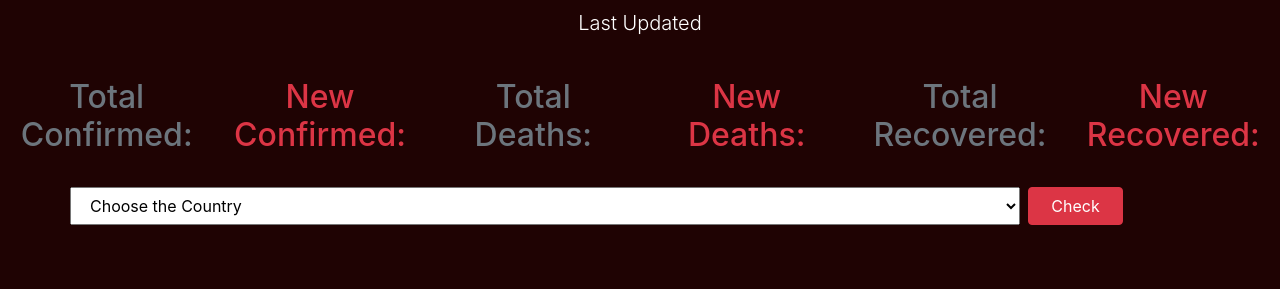
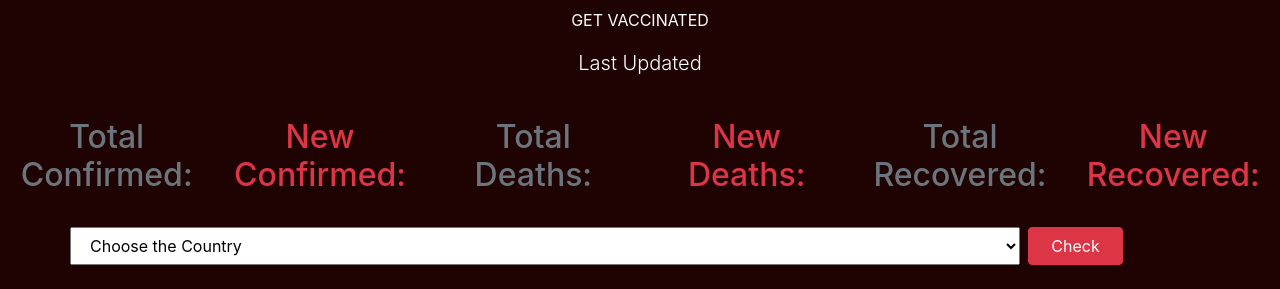
Before and after one commit to 11-sakshi/covidmeter, a Django app: page / in a window 1280 px wide. Shown: the part 48-337 px from the top of the page. Run offline with Django 3.2, Linux system fonts and the light colour scheme; data that the repository does not hold is empty; some libraries are stand-ins or nearby versions.

Commit message:
Get Vaccinated Link

```diff
--- a/covid/templates/index.html
+++ b/covid/templates/index.html
@@ -23,6 +23,7 @@
 <body>
     <div class="container-fluid text-center">
         <h1 class='header orbitron text-danger'>Coronameter</h1>
+        <a href='https://www.cowin.gov.in/home' class="text-white"><p>GET VACCINATED</p></a>
         <p class="lead text-white">Last Updated <span class='text-success orbitron' id='last-updated-date'>{{ data.Date }}</span></p>
         <br>
         <div class="row">
```
